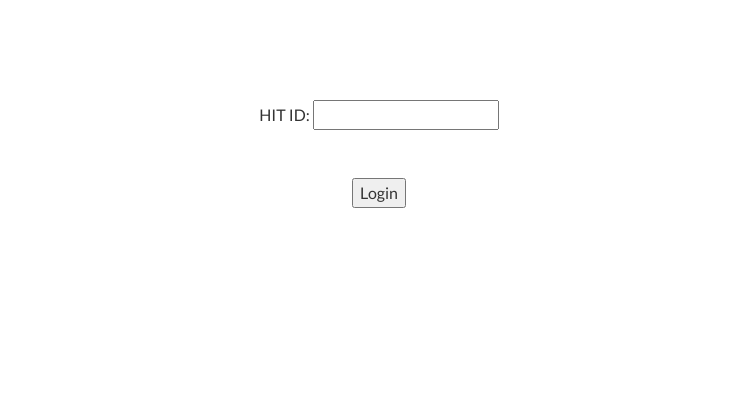
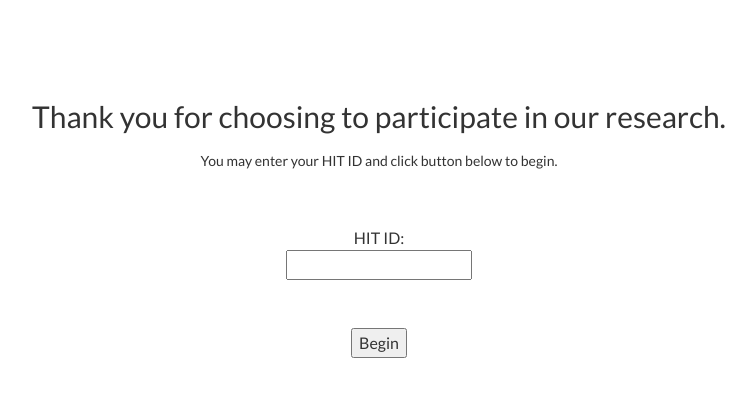
Before and after one commit to sm11/Podcast-Voice-Rec-Study, a Flask app: page / in a window 1280 px wide. Shown: the top 397 px of the page, without its empty margins (261-1017 px from the left). Run offline with Flask 2, Linux system fonts and the light colour scheme; some libraries are stand-ins or nearby versions.

Commit message:
FIne tuning

```diff
--- a/templates/login.html
+++ b/templates/login.html
@@ -14,11 +14,13 @@
 
     </head>
     <body align="center" style="margin: 100px;">
+        <h2>Thank you for choosing to participate in our research. </h2>
+        <h3>You may enter your HIT ID and click button below to begin. </h3><br><br>
         <form action="/" method="Post">
-            HIT ID: <input type="text" name="user-id" required><br>
+            HIT ID: <br><input type="text"  name="user-id" required><br>
             <br>
             <br>
-            <input type="submit"  class="page_btn"  value="Login">
+            <input type="submit" class="page_btn"  value="Begin">
         </form>
     </body>
 </html>
--- a/templates/voice_sys.html
+++ b/templates/voice_sys.html
@@ -78,7 +78,7 @@
                 function validateInput() {
                     var id = document.getElementById("podcast-id").value.trim();
                     if(id == "" || isNaN(id) || id == "0") {
-                      alert("Must select a podcast to continue. \nInput id number (starting from 1) in text box");
+                      alert("You must select a podcast to continue. \nPlease input an index number (starting from 1) in text box provided");
                       return false;
                     } else {
                         return true;
```
